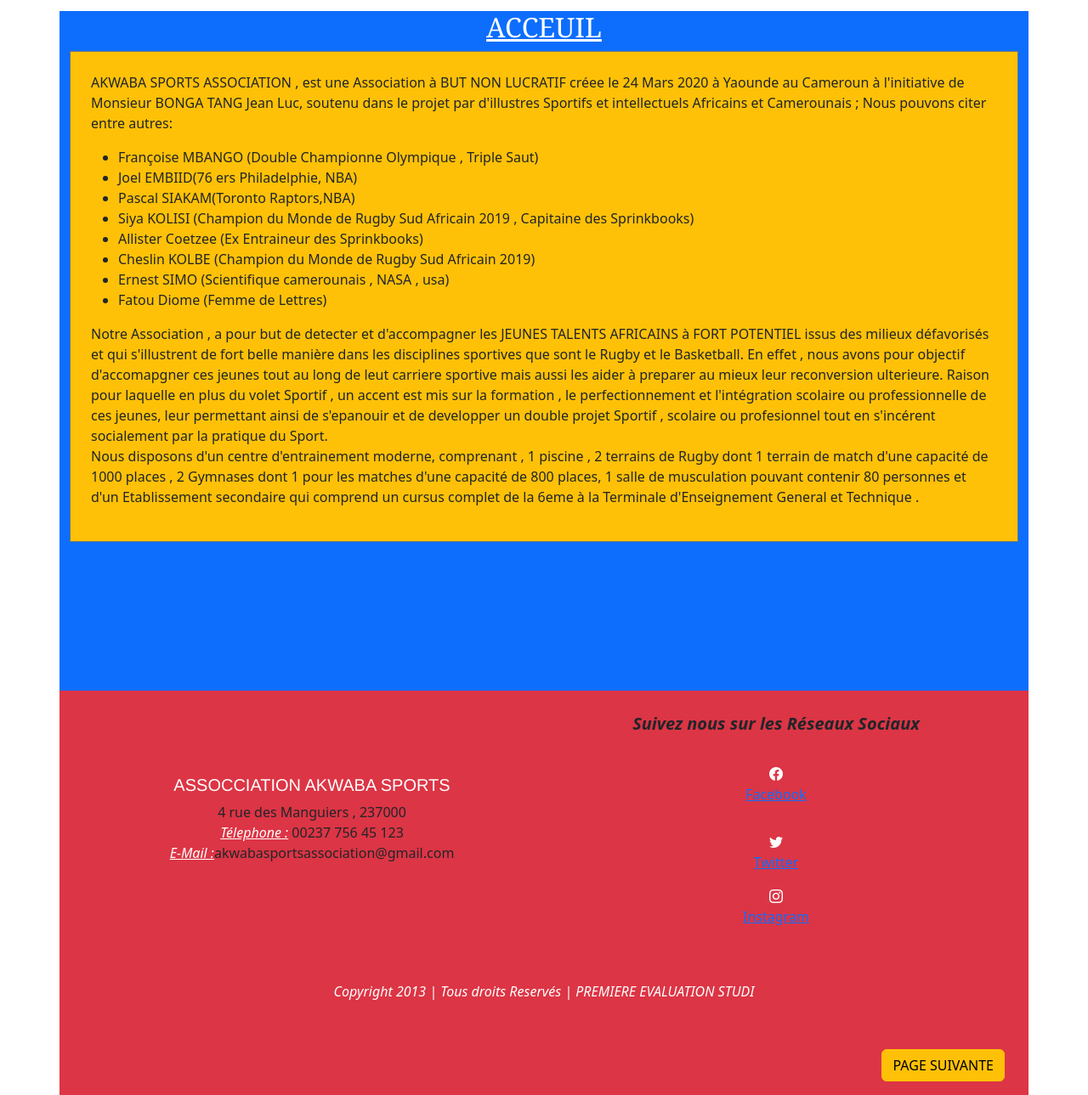
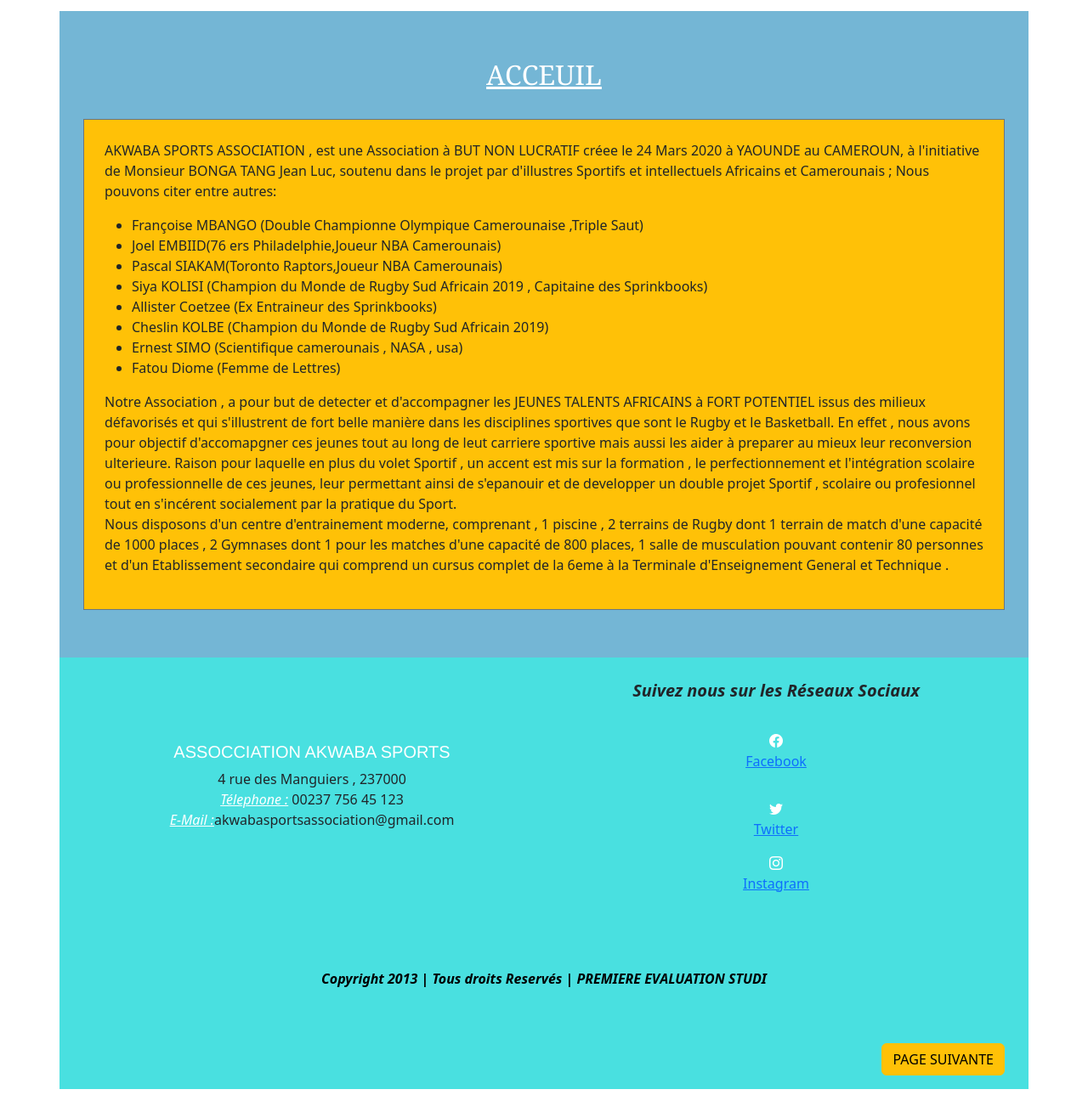
Before and after one commit to JONLUCA237/Evaluation_studi_1, a plain HTML site: page index.html in a window 1280 px wide. Shown: the part 489-1778 px from the top of the page at 85% size. Drawn offline with nearby package versions, Linux system fonts and the light colour scheme.

Commit message:
eighth changes saved

```diff
--- a/index.html
+++ b/index.html
@@ -100,18 +100,18 @@
  </nav>
 </header>
 
-     <main class="container vh-100 bg-primary">
-      <h2 class="text-center text-white" id="accueil">ACCEUIL</h2>
+     <main class="container">
+      <h2 class="text-center text-white p-3" id="accueil">ACCEUIL</h2>
 
-    <div class="border border-secondary bg-warning flex-column">
+    <div class="border border-secondary bg-warning flex-column m-3">
     <div class="col-sm p-4">
 
       <p>
-          AKWABA SPORTS ASSOCIATION , est une Association à BUT NON LUCRATIF créee le 24 Mars 2020 à Yaounde au Cameroun à l'initiative de Monsieur BONGA TANG Jean Luc, soutenu dans le projet par d'illustres Sportifs et intellectuels Africains et Camerounais ; Nous pouvons citer entre autres:
+          AKWABA SPORTS ASSOCIATION , est une Association à BUT NON LUCRATIF créee le 24 Mars 2020 à YAOUNDE au CAMEROUN, à l'initiative de Monsieur BONGA TANG Jean Luc, soutenu dans le projet par d'illustres Sportifs et intellectuels Africains et Camerounais ; Nous pouvons citer entre autres:
           <ul>
-            <li>Françoise MBANGO (Double Championne Olympique , Triple Saut)</li>
-            <li>Joel EMBIID(76 ers Philadelphie, NBA)</li>
-            <li>Pascal SIAKAM(Toronto Raptors,NBA)</li>
+            <li>Françoise MBANGO (Double Championne Olympique Camerounaise ,Triple Saut)</li>
+            <li>Joel EMBIID(76 ers Philadelphie,Joueur NBA Camerounais)</li>
+            <li>Pascal SIAKAM(Toronto Raptors,Joueur NBA Camerounais)</li>
             <li>Siya KOLISI (Champion du Monde de Rugby Sud Africain 2019 , Capitaine des Sprinkbooks)</li>
             <li>Allister Coetzee (Ex Entraineur des Sprinkbooks)</li>
             <li>Cheslin KOLBE (Champion du Monde de Rugby Sud Africain 2019)</li>
@@ -130,7 +130,7 @@
     </div>
   </main>
 
-  <footer class="container bg-danger">
+  <footer class="container">
 
         <div class="row p-4">
           <div class="col-sm-6 d-flex flex-column justify-content-center align-items-center">
@@ -159,7 +159,7 @@
   </div>
 </div>
 
-    <p class="text-center p-4 text-white fst-italic">Copyright 2013 | Tous droits Reservés | PREMIERE EVALUATION STUDI</p>
+    <p class="text-center m-5 text-black fw-bold fst-italic">Copyright 2013 | Tous droits Reservés | PREMIERE EVALUATION STUDI</p>
 
     <div class="text-end">
       <a href="page2.html" class="btn btn-warning m-3" tabindex="-1" role="button" aria-disabled="true">PAGE SUIVANTE</a>
--- a/style.css
+++ b/style.css
@@ -9,5 +9,10 @@ h3 {
 }
 
 main {
-    overflow: hidden;
+    background-color: rgb(116, 182, 213);
+    padding: 40px;
 }
+
+footer {
+    background-color: rgba(47, 220, 220, 0.874);
+}
```
Also changed, not shown: page2.html (+7 -7 lines).
